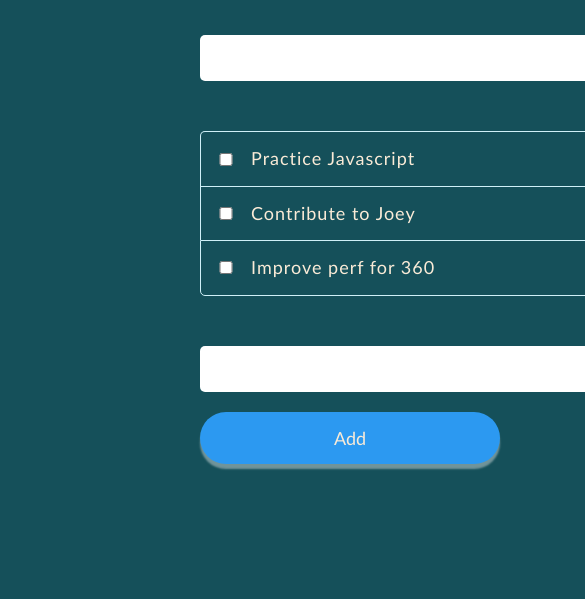
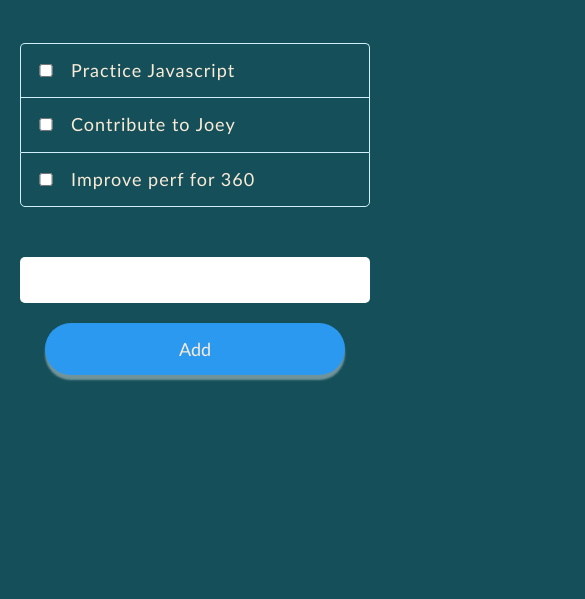
Before and after one commit to mudiagauwojeya/to-do-app, a plain HTML site: page index.html in a window 390 px wide. Shown: the part 245-844 px from the top of the page, 585 px wide, since content can reach past the window. Drawn offline with Linux system fonts and the light colour scheme.

Commit message:
:iphone: Add media query

```diff
--- a/styles.css
+++ b/styles.css
@@ -136,3 +136,21 @@ button:focus {
 	background-color: var(--color-secondary);
 	color: var(--color-primary);
 }
+
+/* media query */
+
+@media only screen and (max-width: 53.75rem) {
+	.container {
+		padding: 2rem;
+	}
+}
+
+@media only screen and (max-width: 38.1875rem) {
+	.container {
+		padding: 0.5rem;
+	}
+
+	:is(input, ul) {
+		max-width: 35rem;
+	}
+}
```
